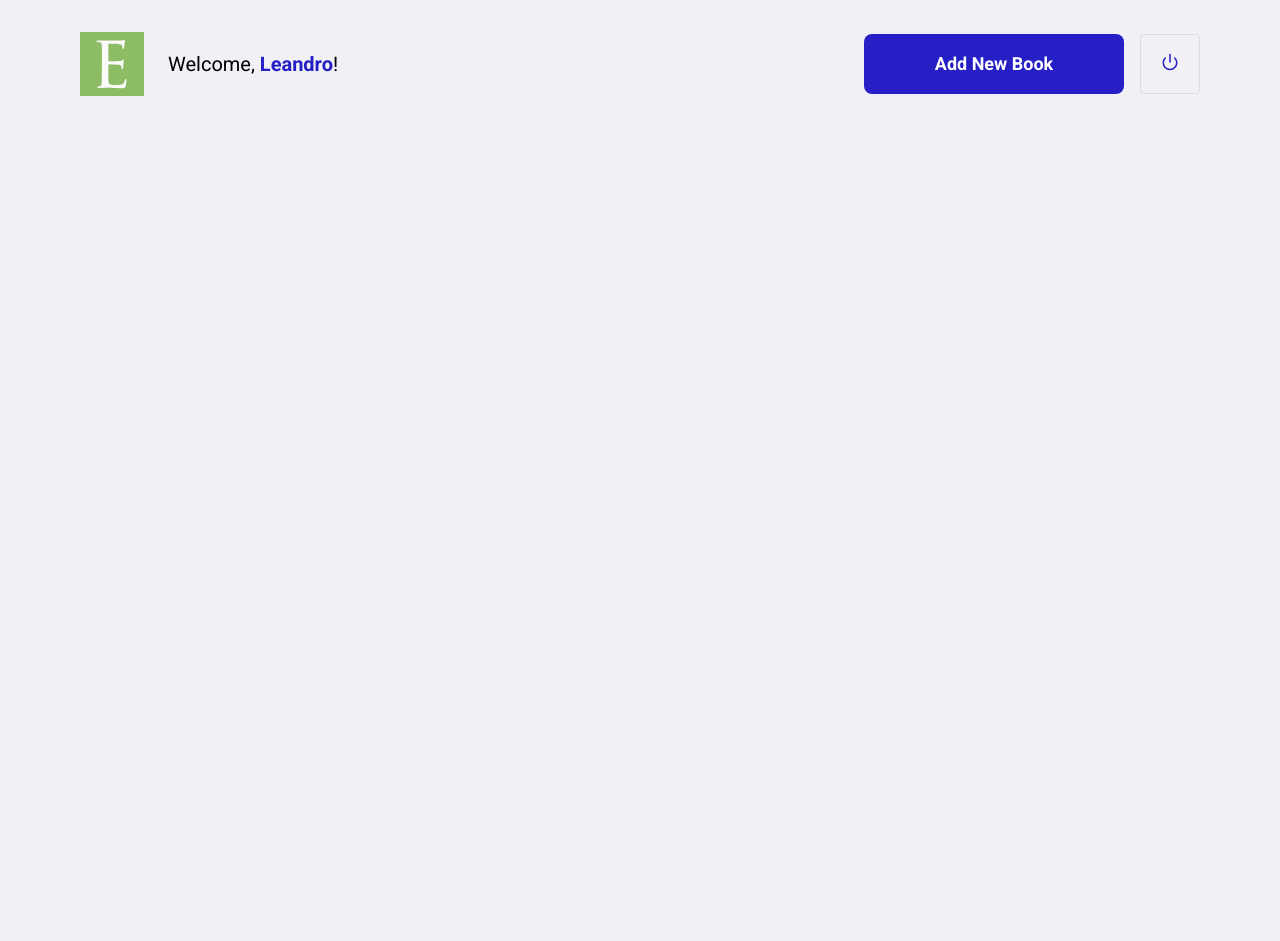
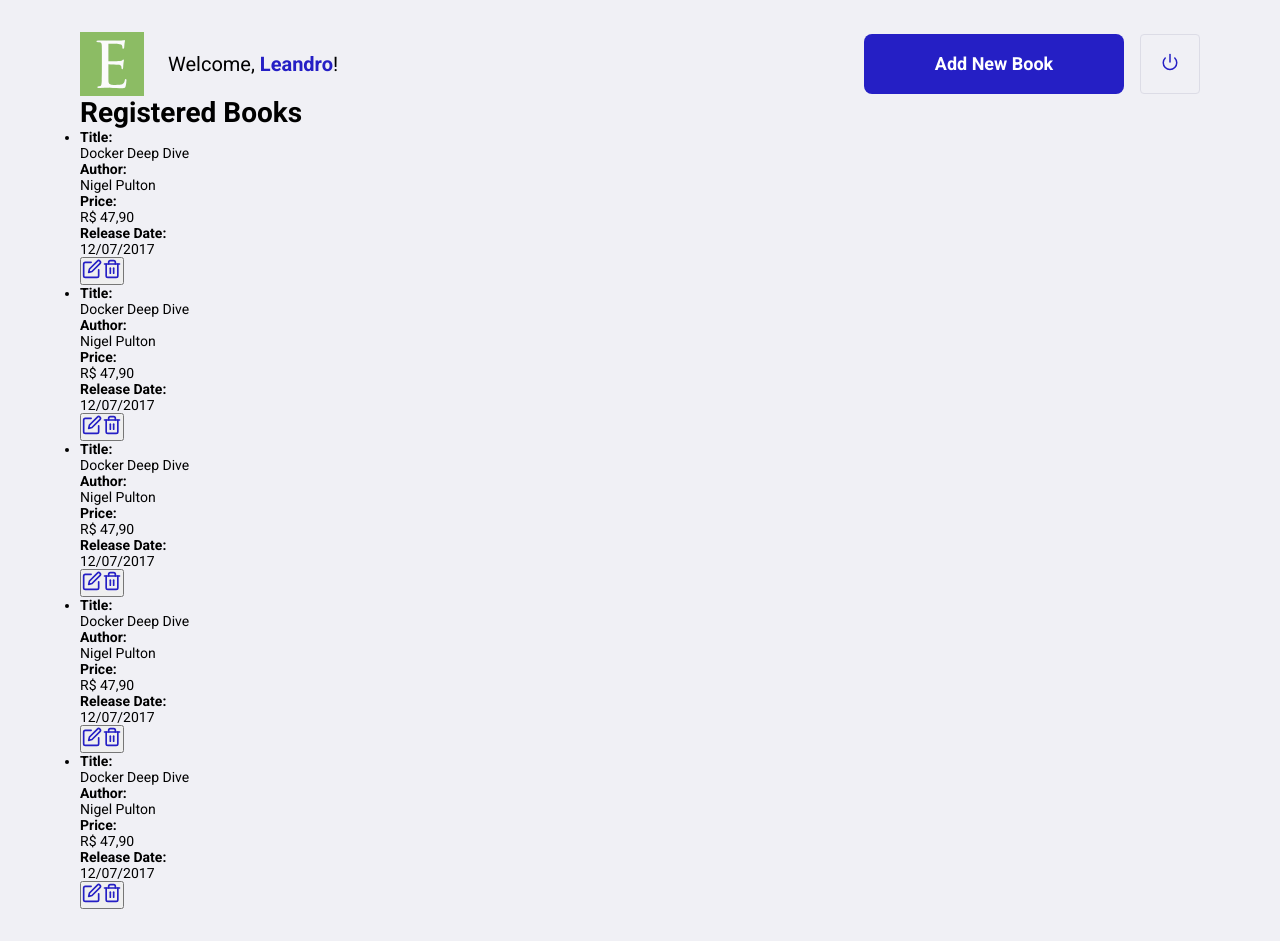
Before and after one commit to WELL1NGTON/RestWithASP-NET5Udemy, a React (Create React App) app in the folder client/: page /Book in a window 1280 px wide. Before the commit the page ends 800 px from the top, so only its background shows below. Built offline with nearby package versions, Linux system fonts and the light colour scheme.

Commit message:
2718 Implementando a Listagem da Tela de Livros

```diff
--- a/client/src/pages/Book/index.js
+++ b/client/src/pages/Book/index.js
@@ -1,6 +1,6 @@
 import React from 'react';
 import { Link } from 'react-router-dom';
-import { FiPower } from 'react-icons/fi';
+import { FiPower, FiEdit, FiTrash2 } from 'react-icons/fi';
 
 import './styles.css';
 import logoImage from '../../assets/logo.svg';
@@ -20,6 +20,84 @@
           <FiPower size={18} color="#251fC5" />
         </button>
       </header>
+      <h1>Registered Books</h1>
+      <ul>
+        <li>
+          <strong>Title:</strong>
+          <p>Docker Deep Dive</p>
+          <strong>Author:</strong>
+          <p>Nigel Pulton</p>
+          <strong>Price:</strong>
+          <p>R$ 47,90</p>
+          <strong>Release Date:</strong>
+          <p>12/07/2017</p>
+
+          <button type="button">
+            <FiEdit size={20} color="#251fc5" />
+            <FiTrash2 size={20} color="#251fc5" />
+          </button>
+        </li>
+        <li>
+          <strong>Title:</strong>
+          <p>Docker Deep Dive</p>
+          <strong>Author:</strong>
+          <p>Nigel Pulton</p>
+          <strong>Price:</strong>
+          <p>R$ 47,90</p>
+          <strong>Release Date:</strong>
+          <p>12/07/2017</p>
+
+          <button type="button">
+            <FiEdit size={20} color="#251fc5" />
+            <FiTrash2 size={20} color="#251fc5" />
+          </button>
+        </li>
+        <li>
+          <strong>Title:</strong>
+          <p>Docker Deep Dive</p>
+          <strong>Author:</strong>
+          <p>Nigel Pulton</p>
+          <strong>Price:</strong>
+          <p>R$ 47,90</p>
+          <strong>Release Date:</strong>
+          <p>12/07/2017</p>
+
+          <button type="button">
+            <FiEdit size={20} color="#251fc5" />
+            <FiTrash2 size={20} color="#251fc5" />
+          </button>
+        </li>
+        <li>
+          <strong>Title:</strong>
+          <p>Docker Deep Dive</p>
+          <strong>Author:</strong>
+          <p>Nigel Pulton</p>
+          <strong>Price:</strong>
+          <p>R$ 47,90</p>
+          <strong>Release Date:</strong>
+          <p>12/07/2017</p>
+
+          <button type="button">
+            <FiEdit size={20} color="#251fc5" />
+            <FiTrash2 size={20} color="#251fc5" />
+          </button>
+        </li>
+        <li>
+          <strong>Title:</strong>
+          <p>Docker Deep Dive</p>
+          <strong>Author:</strong>
+          <p>Nigel Pulton</p>
+          <strong>Price:</strong>
+          <p>R$ 47,90</p>
+          <strong>Release Date:</strong>
+          <p>12/07/2017</p>
+
+          <button type="button">
+            <FiEdit size={20} color="#251fc5" />
+            <FiTrash2 size={20} color="#251fc5" />
+          </button>
+        </li>
+      </ul>
     </div>
   );
 }
```
Also changed, not shown: 1 other file (tests, documents, lock files or other folders).
